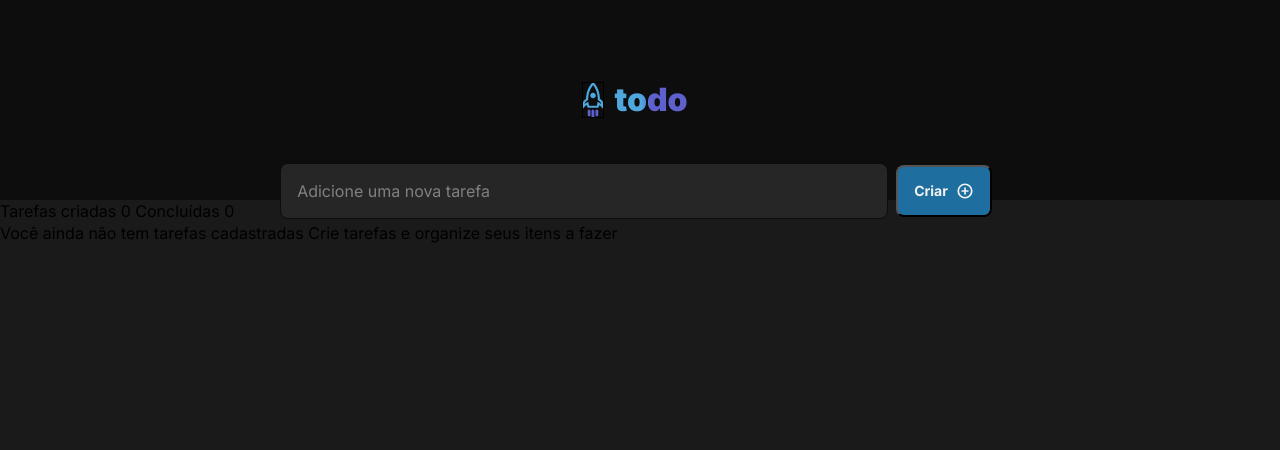
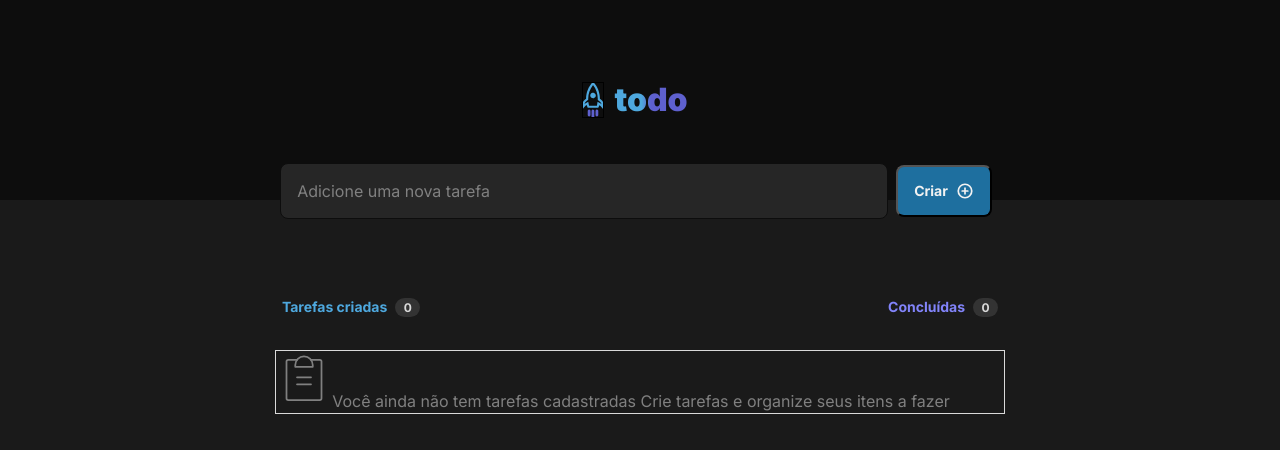
Before and after one commit to mendesrl/Ignite-todo-list, a React (Vite) app: page / in a window 1280 px wide. Shown: the top 450 px of the page. Built offline with nearby package versions, Linux system fonts and the light colour scheme.

Commit message:
feat: add component

```diff
--- a/src/components/TaskBoard.modules.css
+++ b/src/components/TaskBoard.modules.css
@@ -0,0 +1,60 @@
+.task-board {
+  display: flex;
+  align-items: center;
+  justify-content: center;
+  width: 100%;
+  padding: var(--big);
+  color: var(--gray-300);
+  flex-direction: column;
+}
+
+.task-status {
+  display: flex;
+  justify-content: space-around;
+  width: 100%;
+  margin-top: 2rem;
+  padding: 2rem 1rem;
+}
+
+.task-status div {
+  display: flex;
+  align-items: center;
+}
+
+.task-status__text {
+  font-weight: 700;
+  font-size: 14px;
+  margin-right: 8px;
+}
+.task-status__text--blue {
+    color: var(--blue);
+}
+.task-status__text--purple {
+    color: var(--purple);
+}
+.task-status__badge {
+  display: flex;
+  flex-direction: column;
+  justify-content: center;
+  align-items: center;
+  padding: 2px 8px;
+  gap: 10px;
+
+  width: 25px;
+  height: 19px;
+
+  background: #333333;
+  border-radius: 999px;
+}
+
+.task-status__number {
+  font-weight: 700;
+  font-size: 12px;
+  line-height: 15px;
+  color: var(--gray-200);
+}
+
+.tasks {
+    width: 60%;
+    border: 1px solid var(--gray-200);
+}
--- a/src/components/TaskBoard.tsx
+++ b/src/components/TaskBoard.tsx
@@ -1,8 +1,30 @@
+import "./TaskBoard.modules.css";
+import { ClipboardText } from "phosphor-react";
+
 export function TaskBoard() {
   return (
-    <main>
-      <div>Tarefas criadas 0 Concluídas 0</div>
-      <div>
+    <main className="task-board">
+      <div className="task-status">
+        <div>
+          <span className="task-status__text task-status__text--blue">
+            Tarefas criadas
+          </span>
+          <div className="task-status__badge">
+            <span className="task-status__number">0</span>
+          </div>
+        </div>
+        <div>
+          <span className="task-status__text task-status__text--purple">
+            Concluídas
+          </span>
+          <div className="task-status__badge">
+            <span className="task-status__number">0</span>
+          </div>
+        </div>
+      </div>
+
+      <div className="tasks">
+      <ClipboardText size={56} weight="thin" />
         Você ainda não tem tarefas cadastradas Crie tarefas e organize seus
         itens a fazer
       </div>
```
